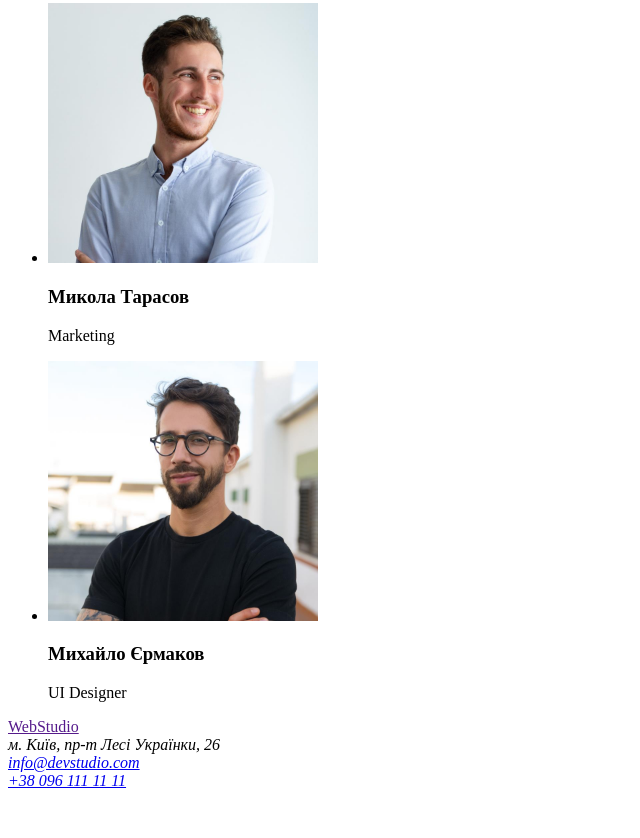
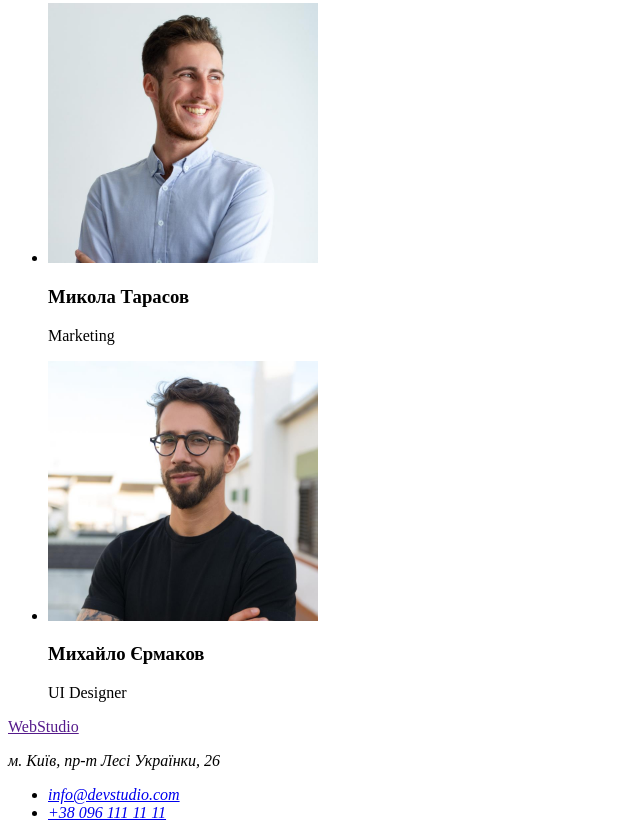
Before and after one commit to fdariia/goit-markup-hw-01, a plain HTML site: page index.html in a window 1280 px wide. Shown: the part 2333-3171 px from the top of the page, without its empty margins (0-640 px from the left). Before the commit the page ends 3131 px from the top, so only its background shows below. Drawn offline with Linux system fonts and the light colour scheme.

Commit message:
Корекція address

```diff
--- a/index.html
+++ b/index.html
@@ -20,8 +20,8 @@
         </nav>
 
         <ul>
-            <li><a href="info@devstudio.com">info@devstudio.com</a></li>
-            <li><a href="+38 096 111 11 11">+38 096 111 11 11</a></li>
+            <li><a href="mailto:info@devstudio.com">info@devstudio.com</a></li>
+            <li><a href="tel:+380961111111">+38 096 111 11 11</a></li>
         </ul>
 
     </header>
@@ -100,9 +100,11 @@
         <a href="">WebStudio</a>
 
         <address>
-            м. Київ, пр-т Лесі Українки, 26 <br />
-            <a href="info@devstudio.com">info@devstudio.com</a><br />
-            <a href="+38 096 111 11 11">+38 096 111 11 11</a><br />
+            <p>м. Київ, пр-т Лесі Українки, 26</p>
+            <ul>
+                <li><a href="mailto:info@devstudio.com">info@devstudio.com</a></li>
+                <li><a href="tel:+380961111111">+38 096 111 11 11</a></li>
+            </ul>
         </address>
     </footer>
 
```
